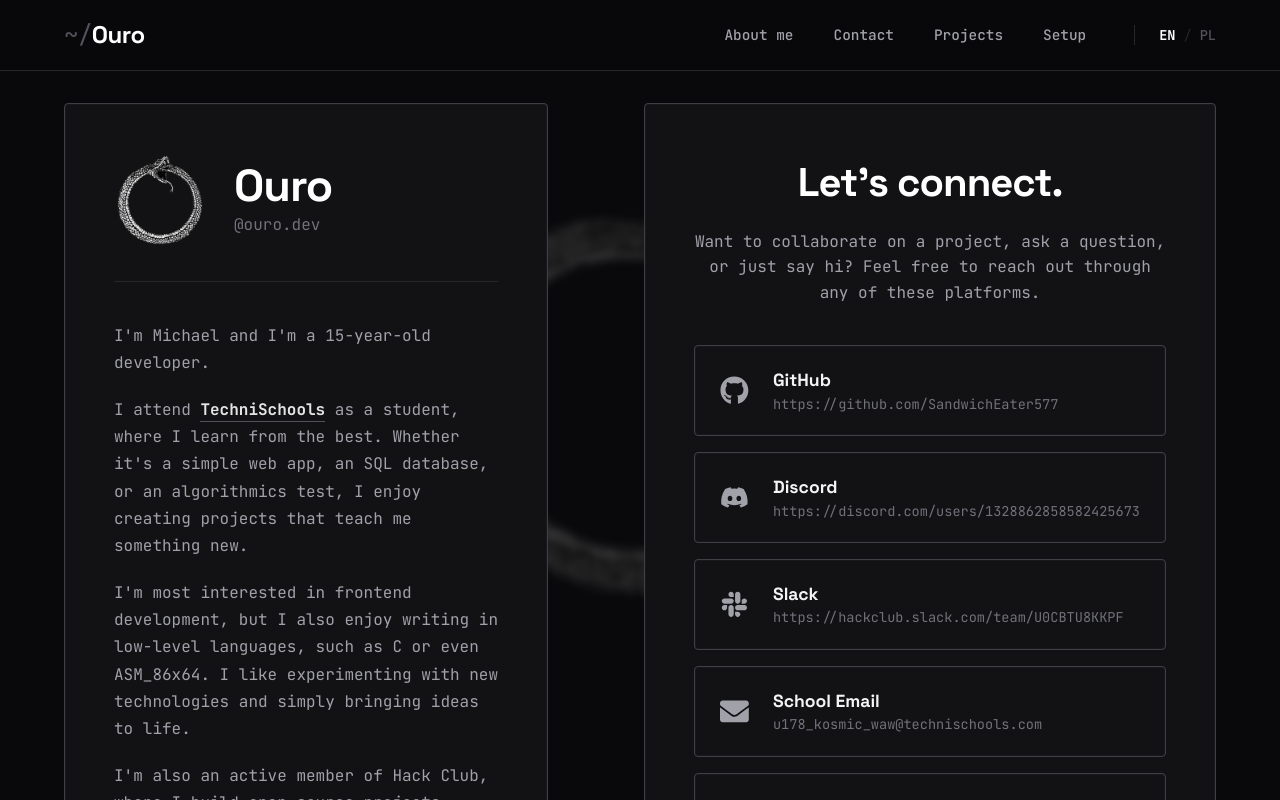
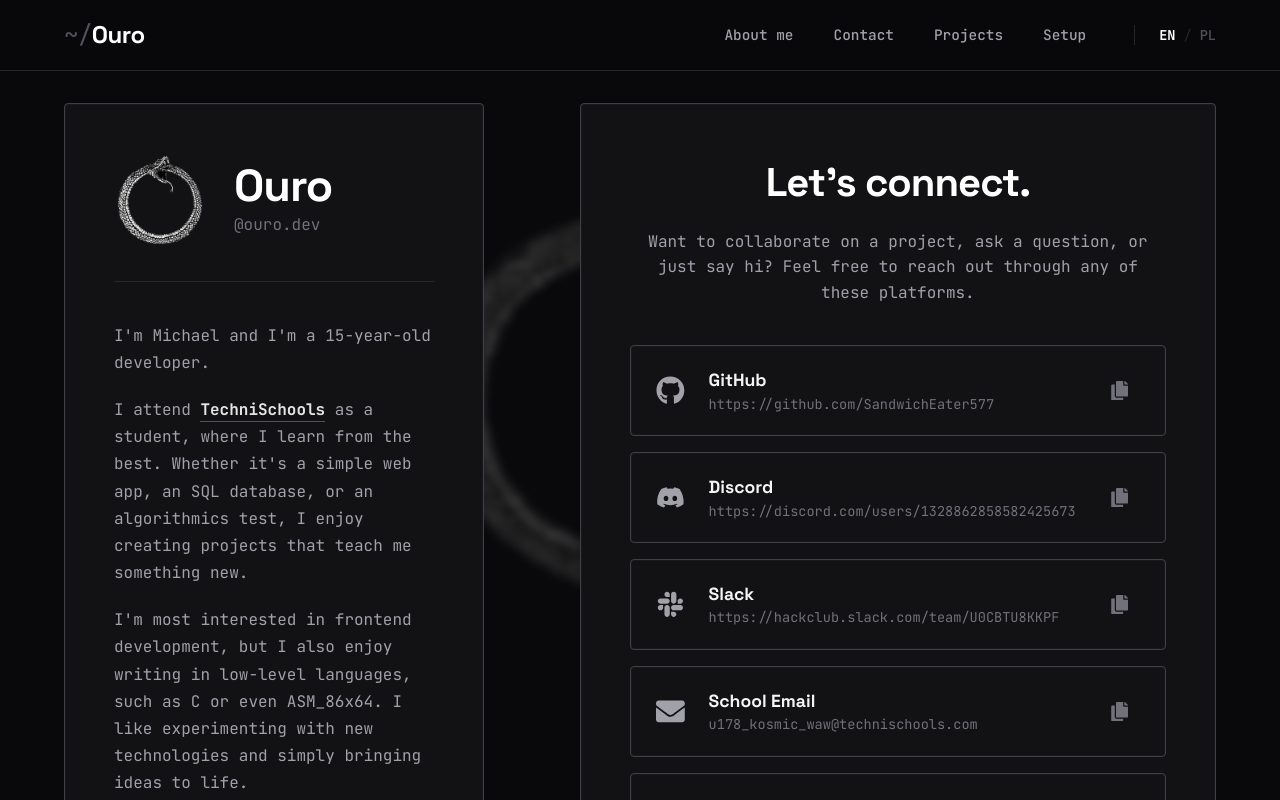
Before and after one commit to SandwichEater577/My-Portflio, a React (Vite) app: page / in a window 1280 px wide. Shown: the top 800 px of the page. Built offline with nearby package versions, Linux system fonts and the light colour scheme.

Commit message:
added copy handling, and a copy button

```diff
--- a/src/Components/Contact.jsx
+++ b/src/Components/Contact.jsx
@@ -8,6 +8,8 @@ import {
   FaEnvelope,
   FaSlack,
   FaInstagram,
+  FaCopy,
+  FaCheck,
 } from "react-icons/fa";
 
 const iconMap = {
@@ -21,6 +23,7 @@ const iconMap = {
 export default function Contact({ lang, shineTrigger }) {
   const t = translations[lang].contact;
   const [isShining, setIsShining] = useState(false);
+  const [copiedId, setCopiedId] = useState(null);
 
   useEffect(() => {
     if (shineTrigger.id === "contact") {
@@ -28,9 +31,21 @@ export default function Contact({ lang, shineTrigger }) {
       const timer = setTimeout(() => setIsShining(false), 2000);
       return () => clearTimeout(timer);
     } else {
-      setIsShining(false); // Reset, jeśli kliknięto inny przycisk
+      setIsShining(false);
     }
   }, [shineTrigger.id, shineTrigger.key]);
+
+  const handleCopy = async (e, text, id) => {
+    e.preventDefault();
+    e.stopPropagation();
+    try {
+      await navigator.clipboard.writeText(text);
+      setCopiedId(id);
+      setTimeout(() => setCopiedId(null), 2000);
+    } catch (err) {
+      console.error("Failed to copy text: ", err);
+    }
+  };
 
   return (
     <section className="contact-section" id="contact">
@@ -46,7 +61,11 @@ export default function Contact({ lang, shineTrigger }) {
         </div>
 
         <div className="contact-links">
-          {socials.map((social) => (
+          {socials.map((social) => {
+            const textToCopy = social.url.replace("mailto:", "");
+            const isCopied = copiedId === social.name;
+
+            return (
               <a
                 key={social.name}
                 href={social.url}
@@ -58,13 +77,23 @@ export default function Contact({ lang, shineTrigger }) {
                   <span className="contact-icon">{iconMap[social.name]}</span>
                   <div className="contact-link-info">
                     <span className="contact-link-name">{social.name}</span>
-                  <span className="contact-link-url">
-                    {social.display ?? social.url.replace("mailto:", "")}
-                  </span>
+                    <span className="contact-link-url">{textToCopy}</span>
                   </div>
+                  <button
+                    className="copy-button"
+                    onClick={(e) => handleCopy(e, textToCopy, social.name)}
+                    title="Copy to clipboard"
+                  >
+                    {isCopied ? (
+                      <FaCheck className="text-green-500" />
+                    ) : (
+                      <FaCopy />
+                    )}
+                  </button>
                 </Animation>
               </a>
-          ))}
+            );
+          })}
         </div>
       </Animation>
     </section>
```
Lines whose indentation alone changed are shown as unchanged.
